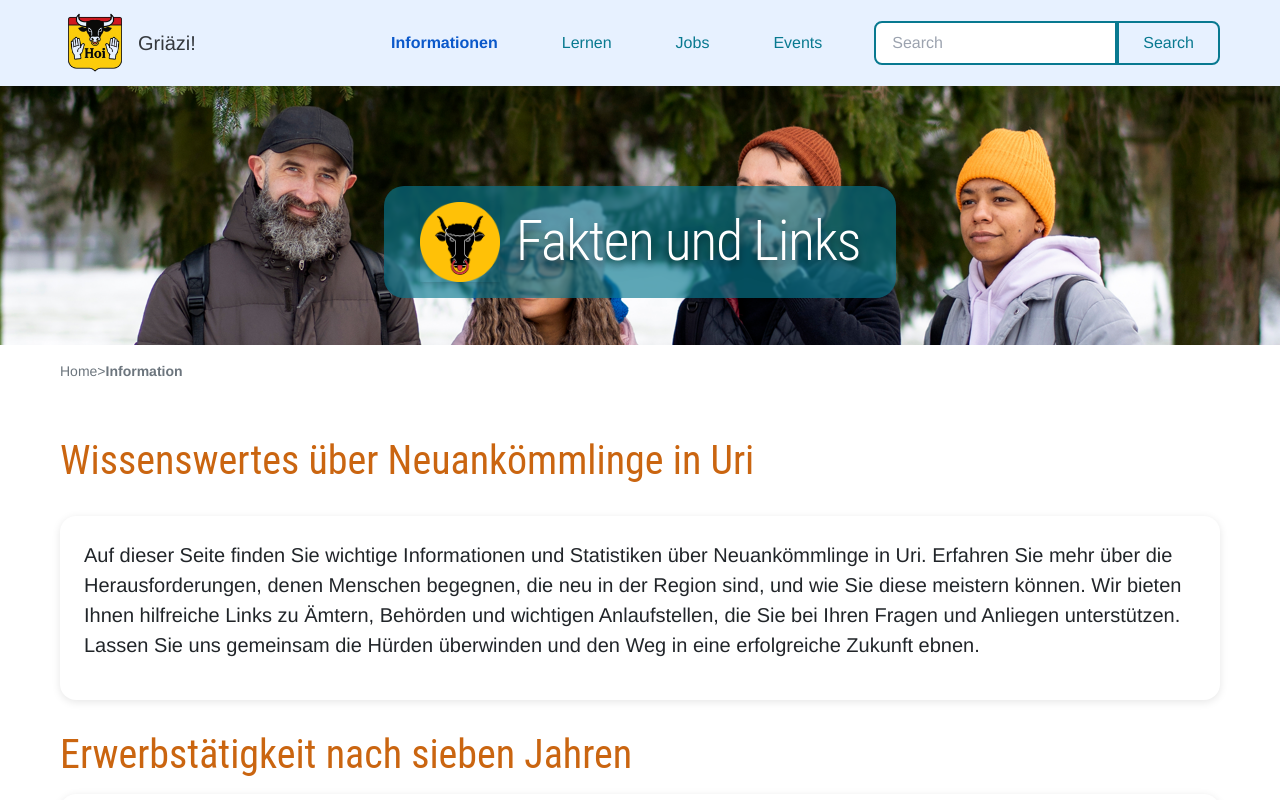
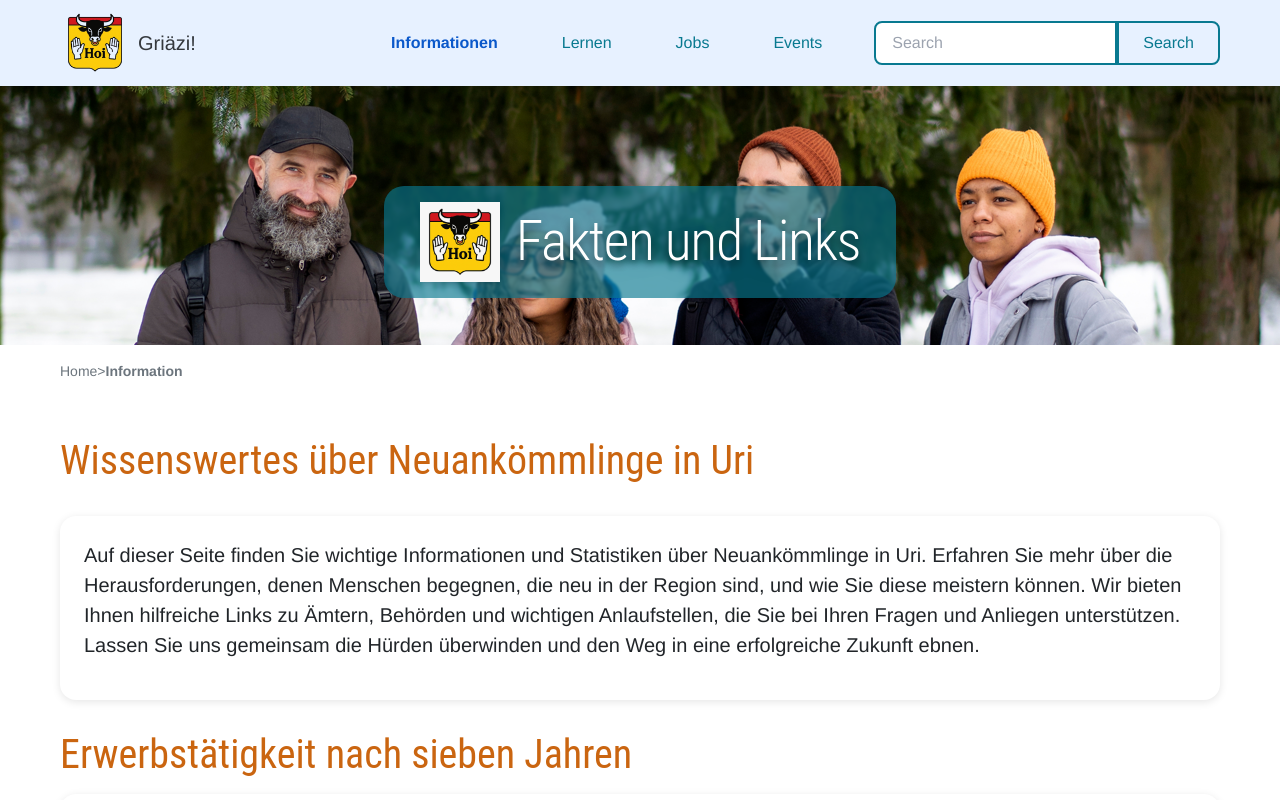
Before and after one commit to cumathka/hoi_ui, a Vue app in the folder ui/: page /info in a window 1280 px wide. Shown: the top 800 px of the page. Built offline with nearby package versions, Linux system fonts and the light colour scheme.

Commit message:
all logo changed

```diff
--- a/ui/src/views/EventsView.vue
+++ b/ui/src/views/EventsView.vue
@@ -13,7 +13,7 @@
       <!-- Hero Overlay -->
       <div class="hero-overlay-small">
         <div class="flex items-center justify-center gap-4">
-          <img src="@/assets/images/logo1.png" alt="Uri Flag" class="h-20 w-auto m-0 shadow-md pointer-events-auto object-contain" />
+          <img src="@/assets/images/logoh.jpeg" alt="Uri Flag" class="h-20 w-auto m-0 shadow-md pointer-events-auto object-contain" />
           <h1 class="text-white m-0 drop-shadow-lg">Integrationsevents</h1>
         </div>
       </div>
--- a/ui/src/views/InfoView.vue
+++ b/ui/src/views/InfoView.vue
@@ -8,7 +8,7 @@
       <!-- Hero Overlay -->
       <div class="hero-overlay-small">
         <div class="flex items-center justify-center gap-4">
-          <img src="@/assets/images/logo1.png" alt="Uri Flag"
+          <img src="@/assets/images/logoh.jpeg" alt="Uri Flag"
             class="h-20 w-auto m-0 shadow-md pointer-events-auto object-contain" />
           <h1 class="text-white m-0 drop-shadow-lg">Fakten und Links</h1>
         </div>
--- a/ui/src/views/JobsView.vue
+++ b/ui/src/views/JobsView.vue
@@ -13,7 +13,7 @@
       <!-- Hero Overlay -->
       <div class="hero-overlay-small">
         <div class="flex items-center justify-center gap-4">
-          <img src="@/assets/images/logo1.png" alt="Uri Flag" class="h-20 w-auto m-0 shadow-md pointer-events-auto object-contain" />
+          <img src="@/assets/images/logoh.jpeg" alt="Uri Flag" class="h-20 w-auto m-0 shadow-md pointer-events-auto object-contain" />
           <h1 class="text-white m-0 drop-shadow-lg">Arbeitsmöglichkeiten</h1>
         </div>
       </div>
--- a/ui/src/views/LearningView.vue
+++ b/ui/src/views/LearningView.vue
@@ -13,7 +13,7 @@
       <!-- Hero Overlay - Main CSS'ten hero-overlay-small kullan -->
       <div class="hero-overlay-small">
         <div class="flex items-center justify-center gap-4">
-          <img src="@/assets/images/logo1.png" alt="Uri Flag" class="h-20 w-auto m-0 shadow-md pointer-events-auto object-contain" />
+          <img src="@/assets/images/logoh.jpeg" alt="Uri Flag" class="h-20 w-auto m-0 shadow-md pointer-events-auto object-contain" />
           <h1 class="text-white m-0 drop-shadow-lg">Lebenslang Lernen</h1>
         </div>
       </div>
```
